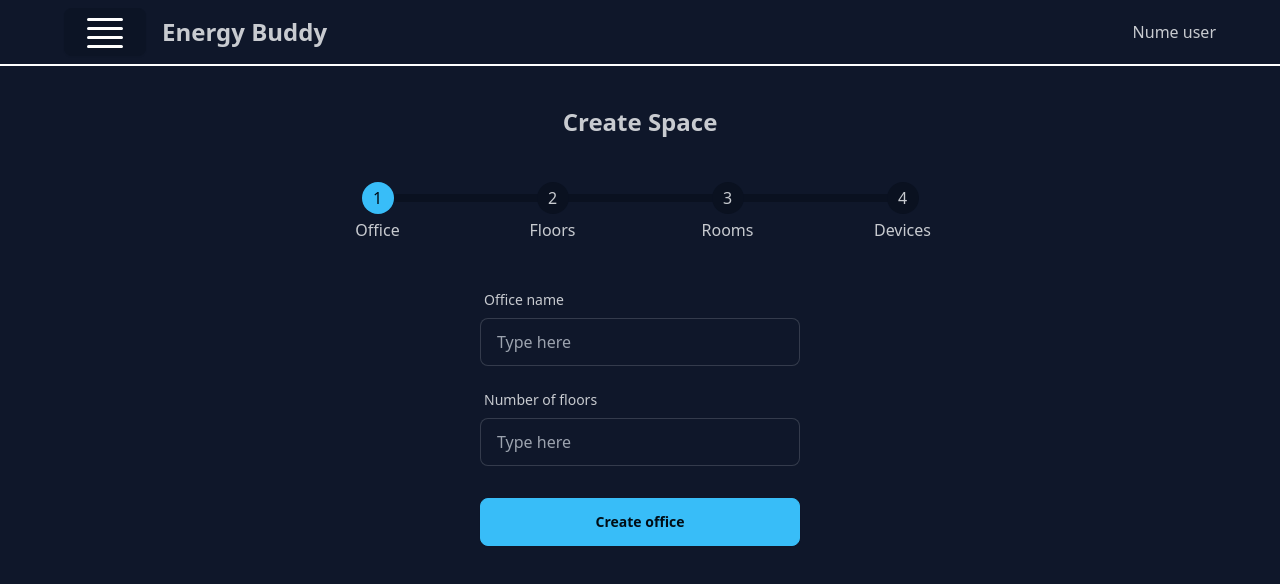
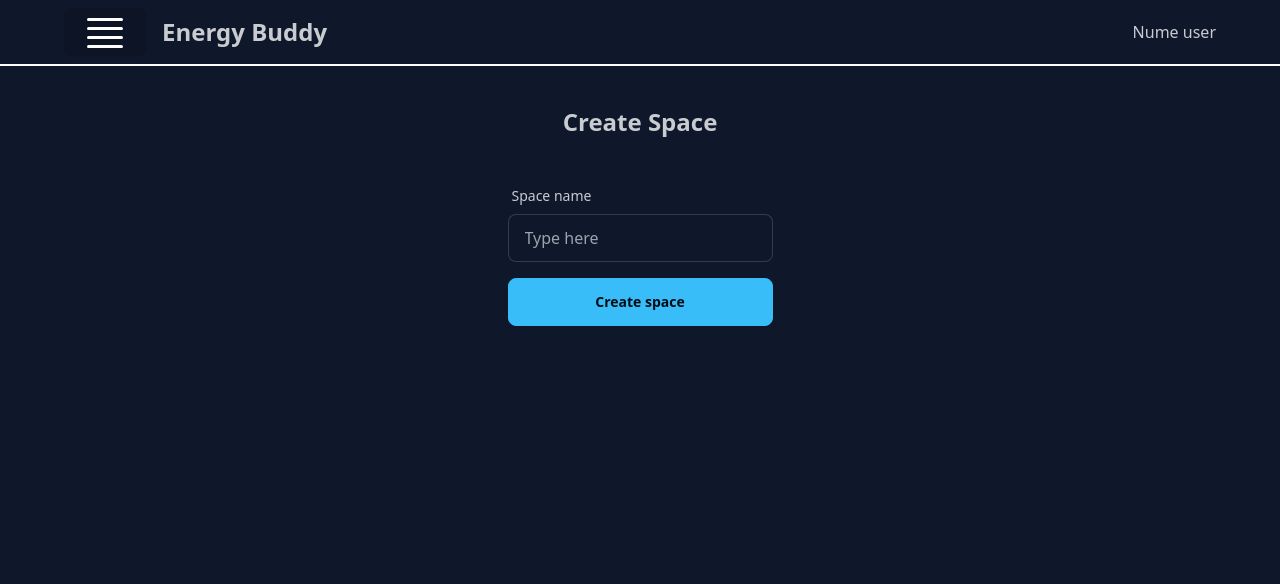
Before and after one commit to MihneaCatana/HackITAll-2024, a React (Vite) app in the folder frontend/: page /create-space in a window 1280 px wide. Shown: the top 584 px of the page. Built offline with nearby package versions, Linux system fonts and the light colour scheme.

Commit message:
space + devices

```diff
--- a/frontend/src/components/forms/FloorForm.tsx
+++ /dev/null
@@ -1,7 +0,0 @@
-function FloorForm() {
-  return (
-    <div>FloorForm</div>
-  )
-}
-
-export default FloorForm
--- a/frontend/src/components/forms/OfficeForm.tsx
+++ /dev/null
@@ -1,64 +0,0 @@
-import { FormProvider, useForm } from "react-hook-form"
-import TextInput from "../inputs/TextInput"
-import axios from "axios"
-import { dataServiceURL } from "../../const"
-import CreateButton from "../buttons/CreateButton"
-
-interface Props {
-    officeName: string,
-    noFloors: string,
-    setCurrentStep: React.Dispatch<React.SetStateAction<number>>
-}
-
-interface FormProps {
-    officeName: string
-    noFloors: string
-}
-
-function OfficeForm({officeName, setCurrentStep}: Props) {
-  const methods = useForm({
-    defaultValues: {
-        officeName,
-        noFloors: ""
-    }
-  })
-
-  async function createOffice(data: FormProps){
-    try{
-    //  await axios.post(`${dataServiceURL}/1/offices`, {
-    //     headers: {
-    //         "Authorization": `Bearer ${"JWT"}`,
-    //         "Content-Type": "application/json"
-    //     },
-    //     data
-    //  })
-
-     setCurrentStep((prevValue) => prevValue + 1)
-     console.log(data)
-    }catch(error){
-
-    }
-  }
-
-  return (
-    <FormProvider {...methods}>
-        <form onSubmit={methods.handleSubmit(createOffice)}
-        className="flex flex-col gap-4"
-        >
-            <TextInput
-            field="officeName"
-            label="Office name"
-            />
-
-            <TextInput
-            field="noFloors"
-            label="Number of floors"
-            />
-
-            <CreateButton text="Create office" />
-        </form>
-    </FormProvider>
-  )
-}
-
-export default OfficeForm
--- a/frontend/src/components/navbar/Navbar.tsx
+++ b/frontend/src/components/navbar/Navbar.tsx
@@ -22,7 +22,7 @@ function Navbar() {
                 <Outlet />
             </div>
         </div>
-        <div className="drawer-side">
+        <div className="z-10 drawer-side">
             <label htmlFor="sidebar" aria-label="close sidebar" className="drawer-overlay"></label>
             <ul className="flex items-center justify-center w-64 min-h-full p-4 text-lg menu bg-base-200 text-base-content">
                 <Link to={`/dashboard`}>
@@ -37,8 +37,8 @@ function Navbar() {
                     <li className="hover:text-blue-500">Create space</li>
                 </Link>
 
-                <Link to={`/edit-space`}>
-                    <li className="hover:text-blue-500">Edit space</li>
+                <Link to={`/add-device`}>
+                    <li className="hover:text-blue-500">Add device</li>
                 </Link>
 
                 <Link to={`/subscription`}>
--- /dev/null
+++ b/frontend/src/pages/CreateDevice.tsx
@@ -0,0 +1,7 @@
+function CreateDevice() {
+  return (
+    <div>CreateDevice</div>
+  )
+}
+
+export default CreateDevice
--- a/frontend/src/pages/CreateSpace.tsx
+++ b/frontend/src/pages/CreateSpace.tsx
@@ -1,28 +1,51 @@
-import { useState } from "react"
-import OfficeForm from "../components/forms/OfficeForm"
+import axios from "axios"
+import { useForm } from "react-hook-form"
+import { dataServiceURL } from "../const"
+import CreateButton from "../components/buttons/CreateButton"
 
 function CreateSpace() {
-  const [currentStep, setCurrentStep] = useState(1)
+  const { register, handleSubmit } = useForm({
+    defaultValues: {
+        spaceName: ""
+    }
+  })
+
+  async function createSpace(data: { spaceName: string }){
+    try{
+        // axios.post(`${dataServiceURL}/spaces`, {
+        //     headers: {
+        //         "Authorization": `Bearer ${"test"}`,
+        //         "Content-Type": "application/json"
+        //     },
+        //     data: {
+        //         spaceName: data.spaceName
+        //     }
+        // })
+
+        console.log(data.spaceName)
+    }catch(error){
+
+    }
+  }
 
   return (
-    <div>
+    <div className="flex flex-col items-center">
         <h1 className="text-2xl font-bold text-center mb-[5vh]">Create Space</h1>
 
-        <div className="flex flex-col items-center w-full">
-            <ul className="w-full steps max-w-[700px]">
-                <li className={`step ${currentStep >= 1 ? "step-primary": ""}`}>Office</li>
-                <li className={`step ${currentStep >= 2 ? "step-primary": ""}`}>Floors</li>
-                <li className={`step ${currentStep >= 3 ? "step-primary": ""}`}>Rooms</li>
-                <li className={`step ${currentStep >= 4 ? "step-primary": ""}`}>Devices</li>
-            </ul>
+         <form onSubmit={handleSubmit(createSpace)}>
+            <label className="w-full max-w-xs form-control">
+                <div className="label">
+                    <span className="label-text">Space name</span>
+                </div>
+                <input
+                {...register("spaceName")}
+                type="text"
+                placeholder="Type here"
+                className="w-full max-w-xs input input-bordered" />
+            </label>
 
-            <div className="mt-[5vh] w-full flex justify-center">
-                {currentStep === 1 && <OfficeForm officeName="" setCurrentStep={setCurrentStep} />}
-                {currentStep === 2 && <OfficeForm officeName="" setCurrentStep={setCurrentStep} />}
-                {currentStep === 3 && <OfficeForm officeName="" setCurrentStep={setCurrentStep} />}
-                {currentStep === 4 && <OfficeForm officeName="" setCurrentStep={setCurrentStep} />}
-            </div>
-        </div>
+            <CreateButton text="Create space" />
+         </form>
     </div>
   )
 }
--- a/frontend/src/types/device.ts
+++ b/frontend/src/types/device.ts
@@ -1,5 +1,5 @@
 export interface Device {
-    id: number,
+    id?: number,
     deviceName: string,
     consumption: number,
     timestamp: Date
--- a/frontend/src/types/office.ts
+++ /dev/null
@@ -1,6 +0,0 @@
-import { Floor } from "./floor";
-
-export interface Office {
-    officeName: string,
-    floors: Floor[]
-}
--- a/frontend/src/types/user.ts
+++ b/frontend/src/types/user.ts
@@ -1,4 +1,4 @@
-import { Office } from "./office";
+import { Office } from "./space";
 
 export interface User {
     id: number,
```
Also changed, not shown: frontend/src/types/floor.ts (deleted, +0 -7 lines), frontend/src/types/room.ts (deleted, +0 -7 lines), frontend/src/types/space.ts (added, +7 -0 lines).
